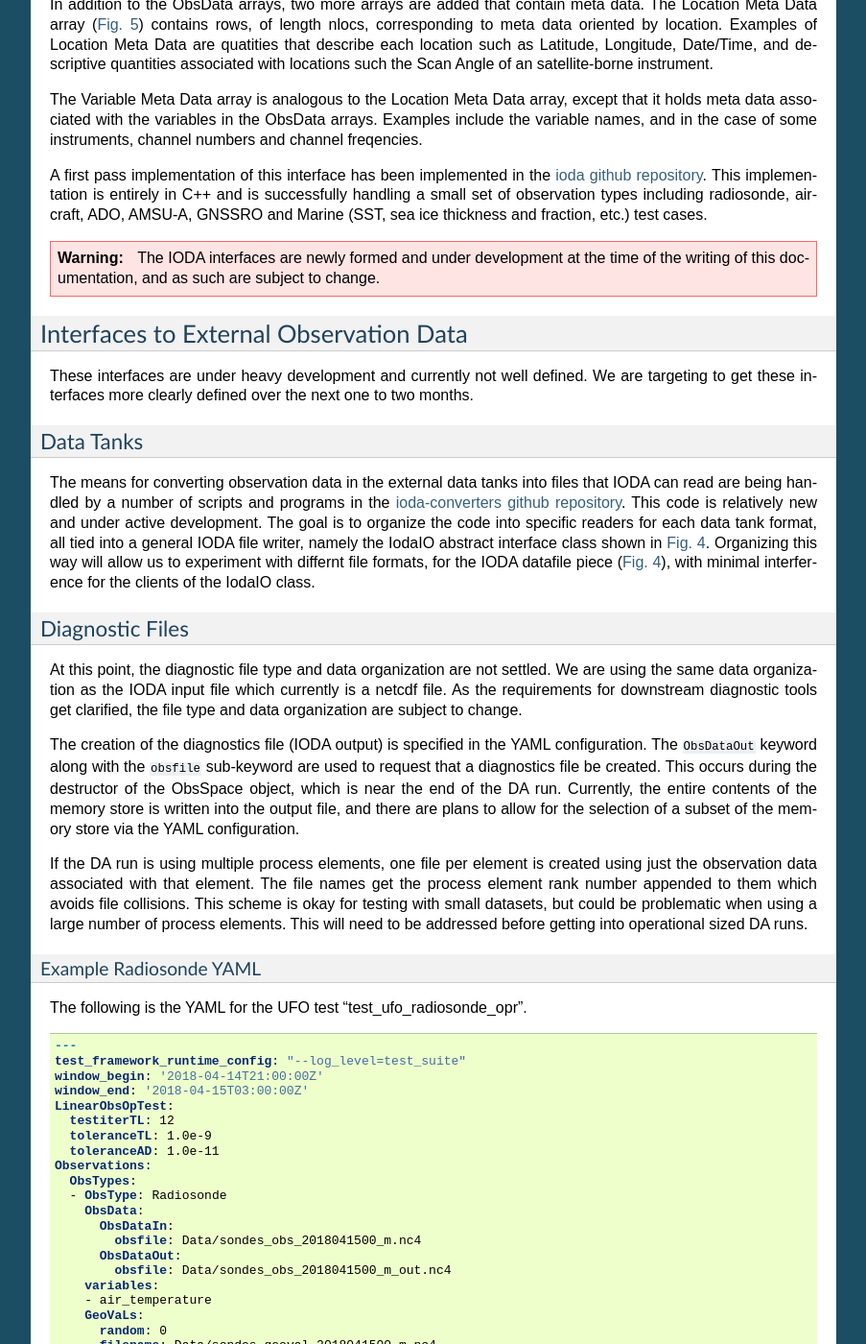
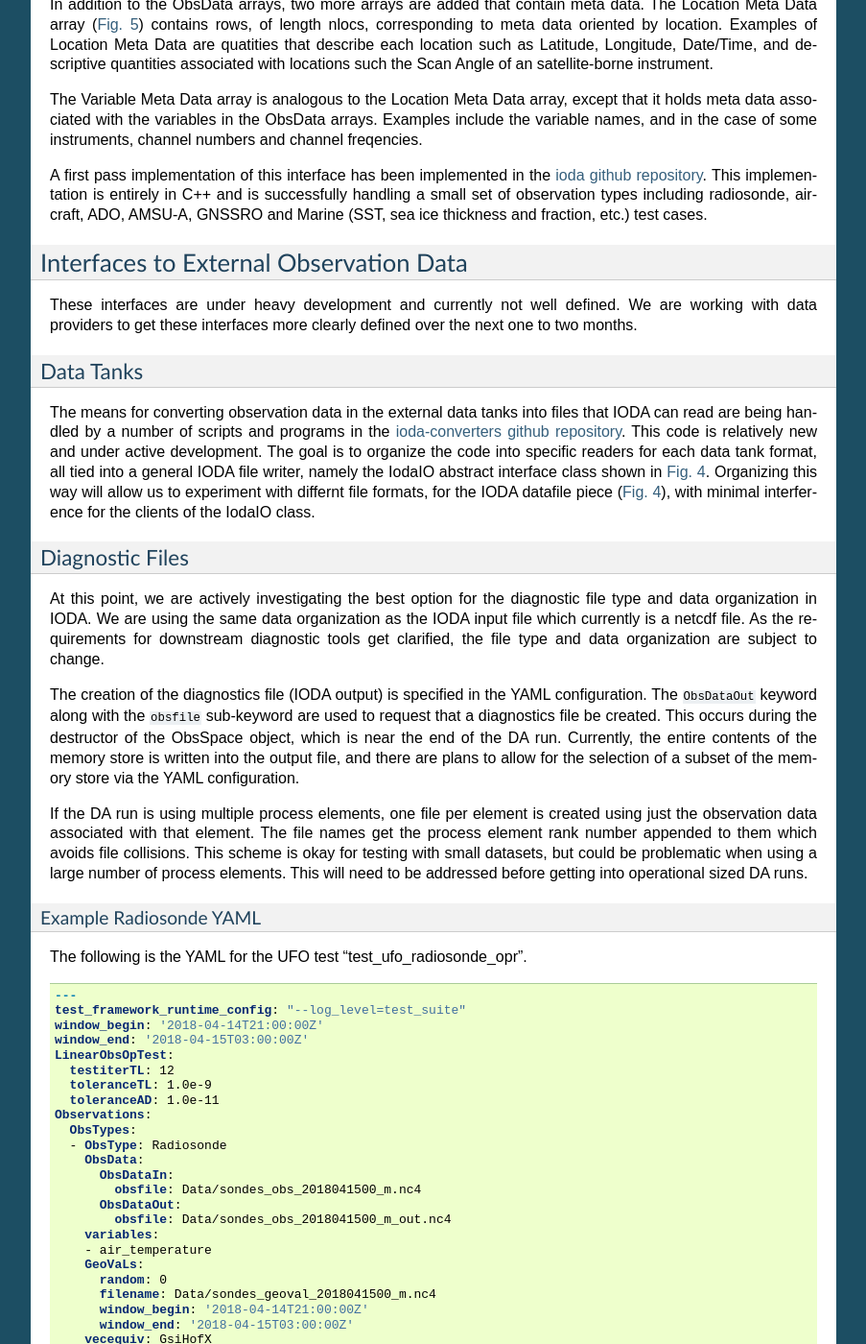
Before and after one commit to JCSDA/jedi-docs, a Sphinx documentation site: the page built from docs/jedi-components/ioda/interface.rst, in a window 1280 px wide and 1400 px high, scrolled down 1967 px. Shown: the whole window at 96% size, without its empty margins (198-1101 px from the left). Built offline with Sphinx 7.4.7, drawn with Linux system fonts in a browser that asks for light colours; some of the changed text lies outside the part shown.

Commit message:
Fixed more issues from Mark's review.

```diff
--- a/docs/developer/building_and_testing/config_content.rst
+++ b/docs/developer/building_and_testing/config_content.rst
@@ -56,6 +56,8 @@ Often the largest section of the configuration file, this describes one or more
 * **ObsBias**: Used to specify the Bias correction
 * **GeoVaLs**: Identifies simulated ufo output files and other parameters that are used for testing
 
+Here is an :ref:`example YAML file <radiosonde_example_yaml>` showing how to specify the creation of an output file from IODA.
+
 Assimilation Window
 ^^^^^^^^^^^^^^^^^^^^
 
--- a/docs/jedi-components/ioda/interface.rst
+++ b/docs/jedi-components/ioda/interface.rst
@@ -61,17 +61,13 @@ Examples include the variable names, and in the case of some instruments, channe
 A first pass implementation of this interface has been implemented in the `ioda github repository <https://github.com/JCSDA/ioda.git>`_.
 This implementation is entirely in C++ and is successfully handling a small set of observation types including radiosonde, aircraft, ADO, AMSU-A, GNSSRO and Marine (SST, sea ice thickness and fraction, etc.) test cases.
 
-.. warning::
-   The IODA interfaces are newly formed and under development at the time of the writing of this documentation, and as such are subject to change.
-
-
 .. _int-ext-obs-data:
 
 Interfaces to External Observation Data
 ---------------------------------------
 
 These interfaces are under heavy development and currently not well defined.
-We are targeting to get these interfaces more clearly defined over the next one to two months.
+We are working with data providers to get these interfaces more clearly defined over the next one to two months.
 
 Data Tanks
 ^^^^^^^^^^
@@ -84,7 +80,7 @@ Organizing this way will allow us to experiment with differnt file formats, for
 Diagnostic Files
 ^^^^^^^^^^^^^^^^
 
-At this point, the diagnostic file type and data organization are not settled.
+At this point, we are actively investigating the best option for the diagnostic file type and data organization in IODA.
 We are using the same data organization as the IODA input file which currently is a netcdf file.
 As the requirements for downstream diagnostic tools get clarified, the file type and data organization are subject to change.
 
@@ -145,6 +141,8 @@ However, if there are 4 process elements, then the output will appear in the fol
     Data/sondes_obs_2018041500_m_out_0002.nc4
     Data/sondes_obs_2018041500_m_out_0003.nc4
 
+More details about constructing and processing YAML configuration files can be found in :doc:`/developer/building_and_testing/config_content` and :doc:`/developer/building_and_testing/configuration`.
+
 Interfaces to other JEDI Components
 -----------------------------------
 
```
Also changed, not shown: other parts of docs/jedi-components/ioda/interface.rst (+3 -3 lines).
